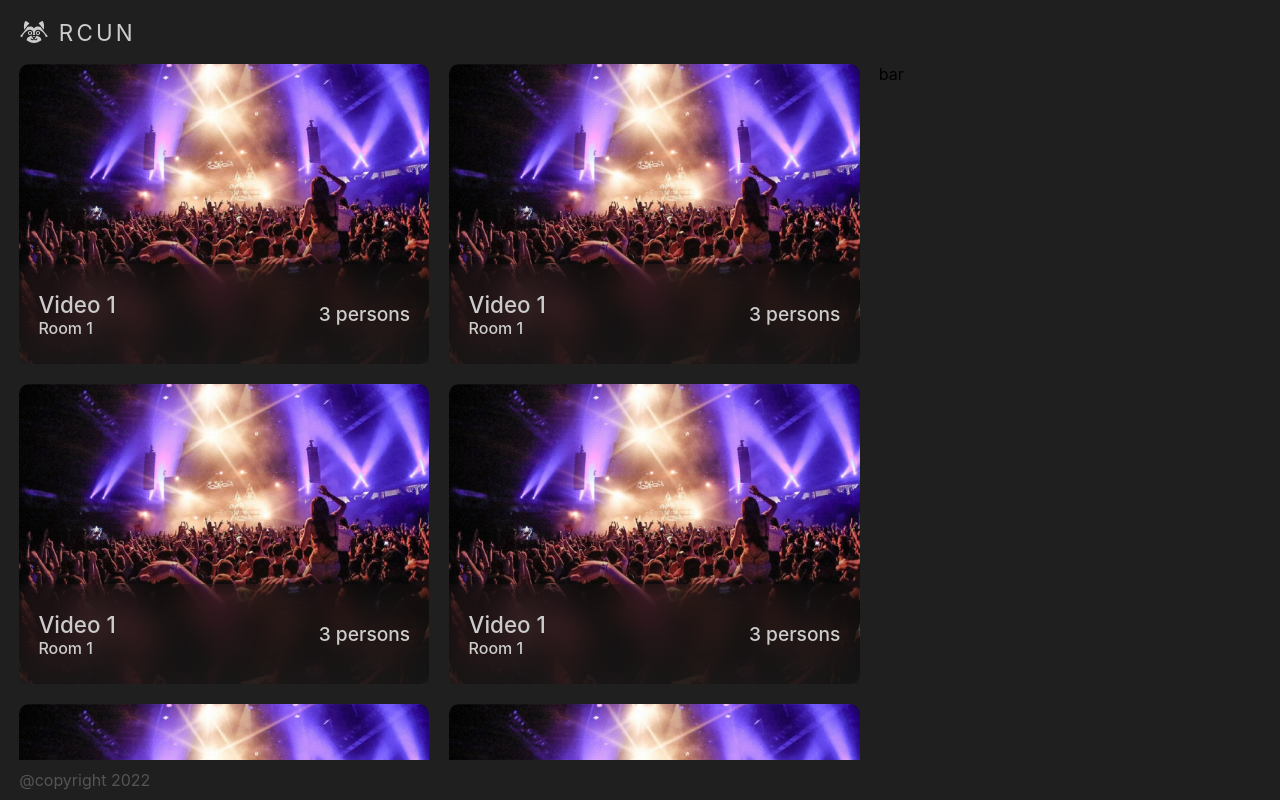
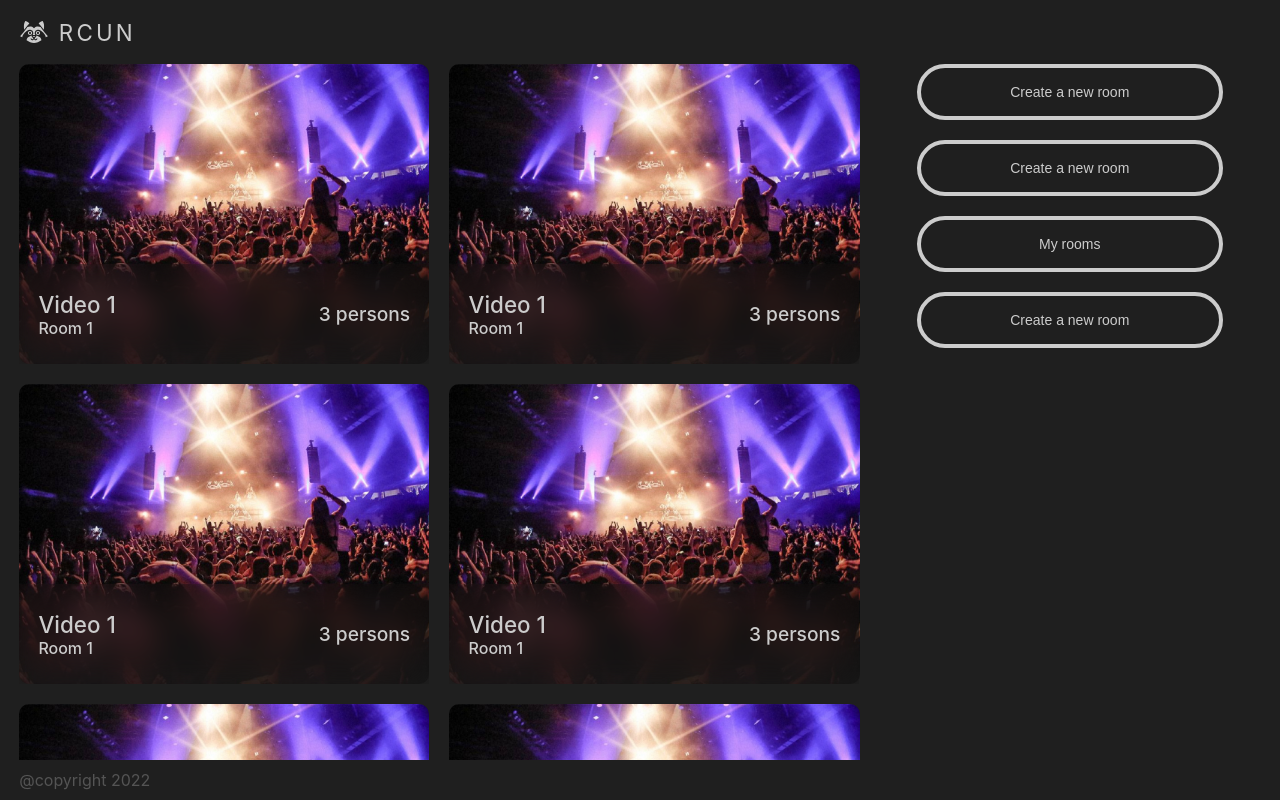
Before and after one commit to rcun-org/rcun-web, a React app: page / in a window 1280 px wide. Built offline with nearby package versions, Linux system fonts and the light colour scheme.

Commit message:
Button component created

```diff
--- a/src/components/AppMain/AppMain.module.scss
+++ b/src/components/AppMain/AppMain.module.scss
@@ -19,3 +19,11 @@
   max-width: calc(70% - 1.2rem); //todo
   flex-grow: 1;
 }
+.roomBar {
+  display: flex;
+  gap: 20px;
+  align-content: center;
+  flex-direction: column;
+  flex-wrap: wrap;
+  overflow-y: auto;
+}
--- a/src/components/AppMain/RoomBar.jsx
+++ b/src/components/AppMain/RoomBar.jsx
@@ -1,9 +1,14 @@
 import React from 'react';
+import BaseButton from "../UI/Button/BaseButton";
+import BaseInput from "../UI/Input/BaseInput";
 
 const RoomBar = (props) => {
     return (
         <div {...props}>
-            bar
+            <BaseButton onClick={()=>alert("clicked")}>Create a new room</BaseButton>
+            <BaseButton>Create a new room</BaseButton>
+            <BaseButton>My rooms</BaseButton>
+            <BaseButton>Create a new room</BaseButton>
         </div>
     );
 };
--- /dev/null
+++ b/src/components/UI/Button/BaseButton.jsx
@@ -0,0 +1,10 @@
+import React from 'react';
+import classes from './BaseButton.module.scss'
+
+const BaseButton = (props) => {
+    return (
+        <button {...props} className={classes.baseButton}/>
+    );
+};
+
+export default BaseButton;
--- /dev/null
+++ b/src/components/UI/Button/BaseButton.module.scss
@@ -0,0 +1,23 @@
+@import "src/styles/colors";
+.baseButton{
+  border: 4px solid $light-grey;
+  border-radius: 75px;
+  background-color: transparent;
+  font-size: 14px;
+  color: $light-grey;
+  width: 80%;
+  padding: 16px;
+}
+.baseButton:focus {
+  outline: none !important;
+  background-color: black;
+  font-size: 17px;
+  color: $light-grey;
+}
+
+.baseButton:hover {
+  outline: none !important;
+  background-color: black;
+  font-size: 17px;
+  color: $light-grey;
+}
```
